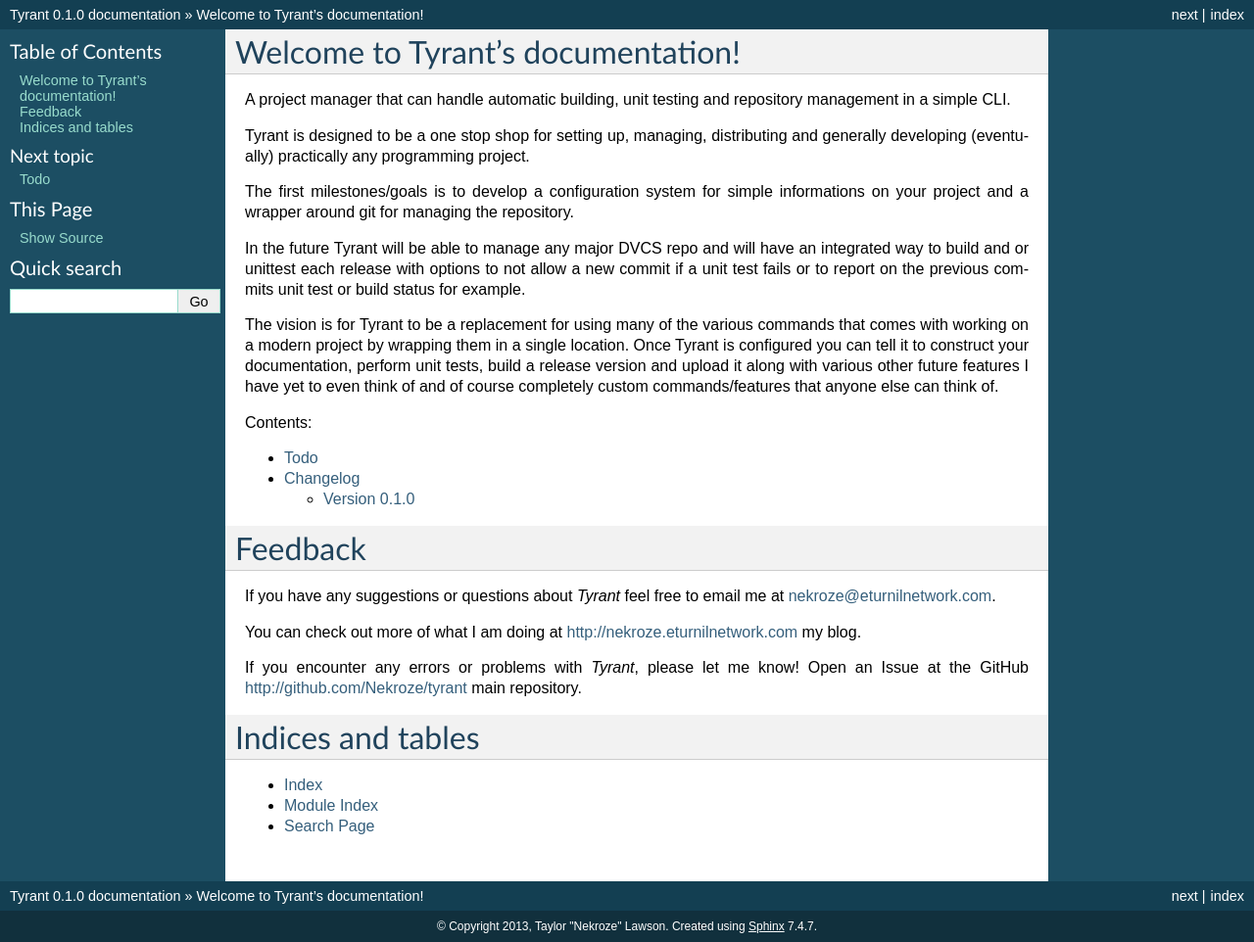
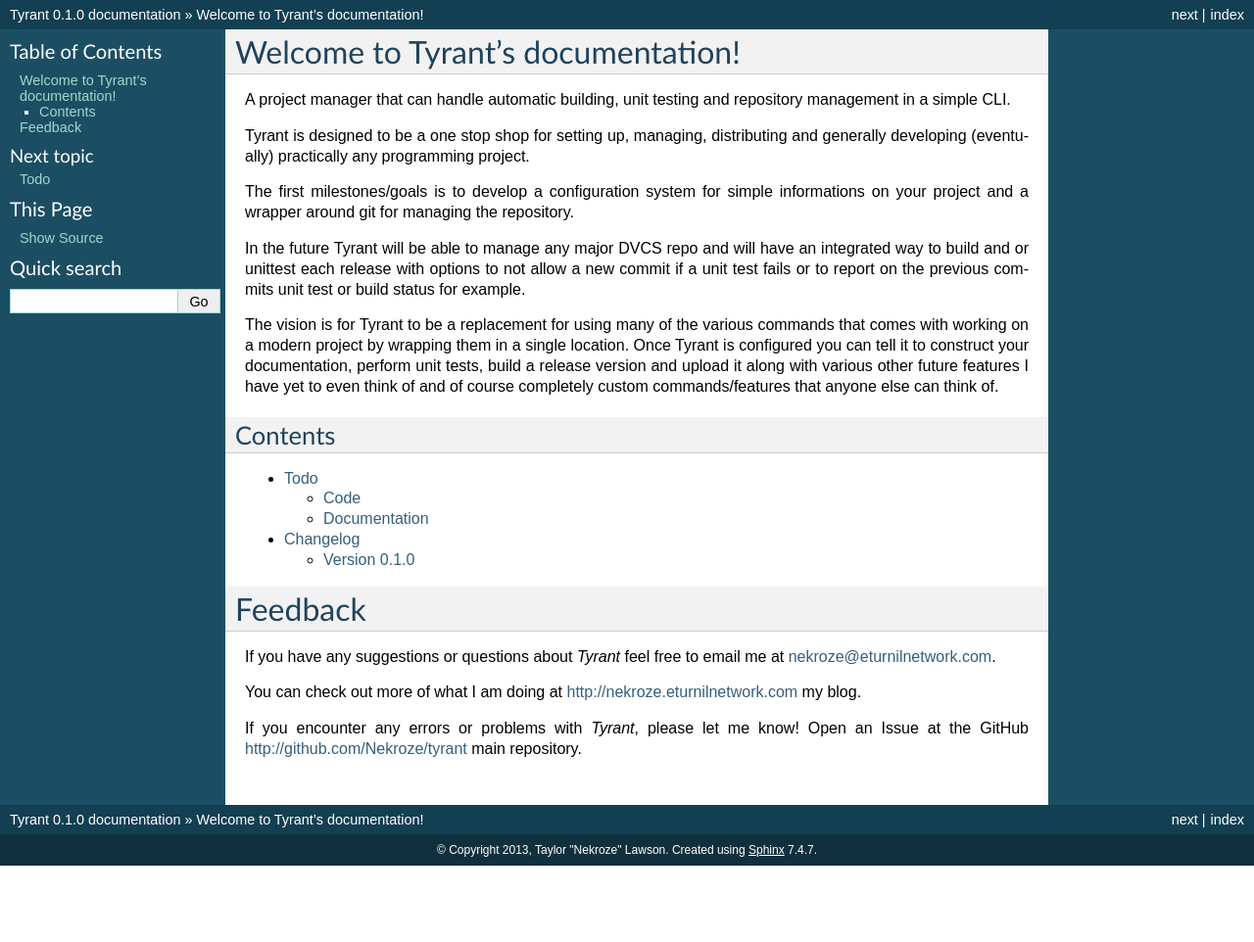
Before and after one commit to Nekroze/tyrant, a Sphinx documentation site: the page built from docs/index.rst, in a window 1280 px wide. Shown: the whole page at 98% size. Built offline with Sphinx 7.4.7, drawn with Linux system fonts in a browser that asks for light colours; after the commit the page ends 900 px from its top, so only the background shows below that.

Commit message:
Added whole documentation todolist and cleanups

```diff
--- a/docs/index.rst
+++ b/docs/index.rst
@@ -28,7 +28,8 @@
 with various other future features I have yet to even think of and of course
 completely custom commands/features that anyone else can think of.
 
-Contents:
+Contents
+--------
 
 .. toctree::
    :maxdepth: 4
@@ -48,10 +49,3 @@
 
 If you encounter any errors or problems with *Tyrant*, please let me know!
 Open an Issue at the GitHub http://github.com/Nekroze/tyrant main repository.
-
-Indices and tables
-==================
-
-* :ref:`genindex`
-* :ref:`modindex`
-* :ref:`search`
--- a/docs/todo.rst
+++ b/docs/todo.rst
@@ -1,7 +1,15 @@
 Todo
 ====
+
+Code
+----
 
 * Write a simple, swappable, wrapper for some basic git commands.
 * A project config file
 * Command line access to commands (ie git wrapper)
 * Command for initializing a project
+
+Documentation
+-------------
+
+.. todolist::
```
